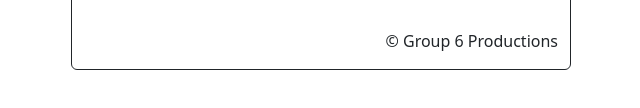
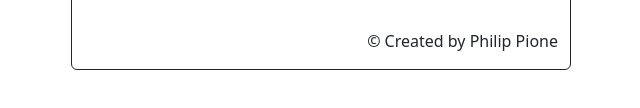
Before and after one commit to Philip-Pione/CAD-Demo, a plain HTML site: page index.html in a window 1280 px wide. Shown: the part 478-586 px from the top of the page, 319-959 px from the left. Drawn offline with nearby package versions, Linux system fonts and the light colour scheme.

Commit message:
Update index.html

```diff
--- a/index.html
+++ b/index.html
@@ -63,7 +63,7 @@
 
     <div id="alertDiv" class="alert alert-white" role="alert"></div>
     <footer class="d-flex justify-content-end">
-      <p class="mt-3">© Group 6 Productions </p>
+      <p class="mt-3">© Created by Philip Pione </p>
     </footer>
     <div id="test">
       <ul id="taskList" class="list-group list-group-flush">
```
